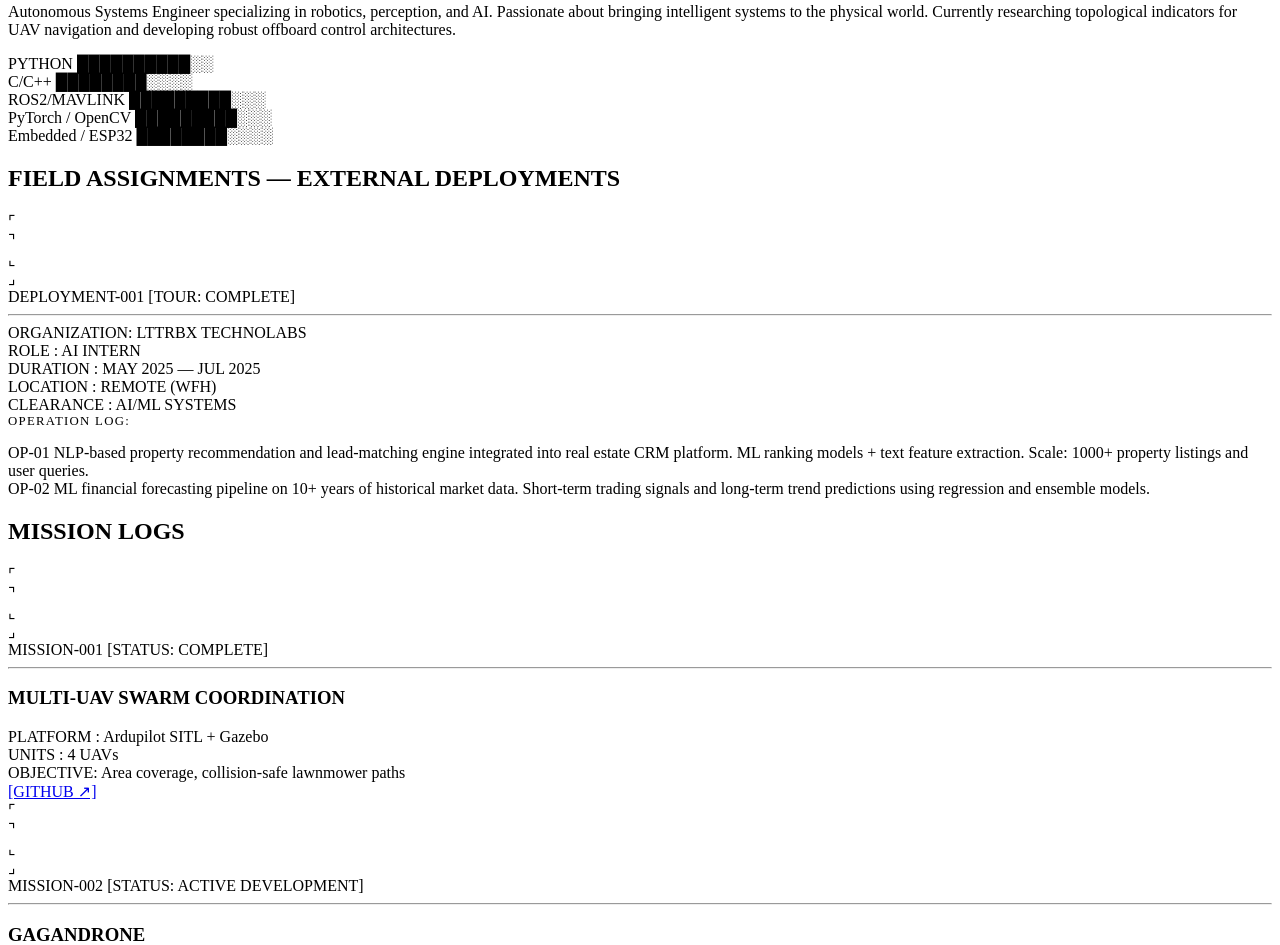
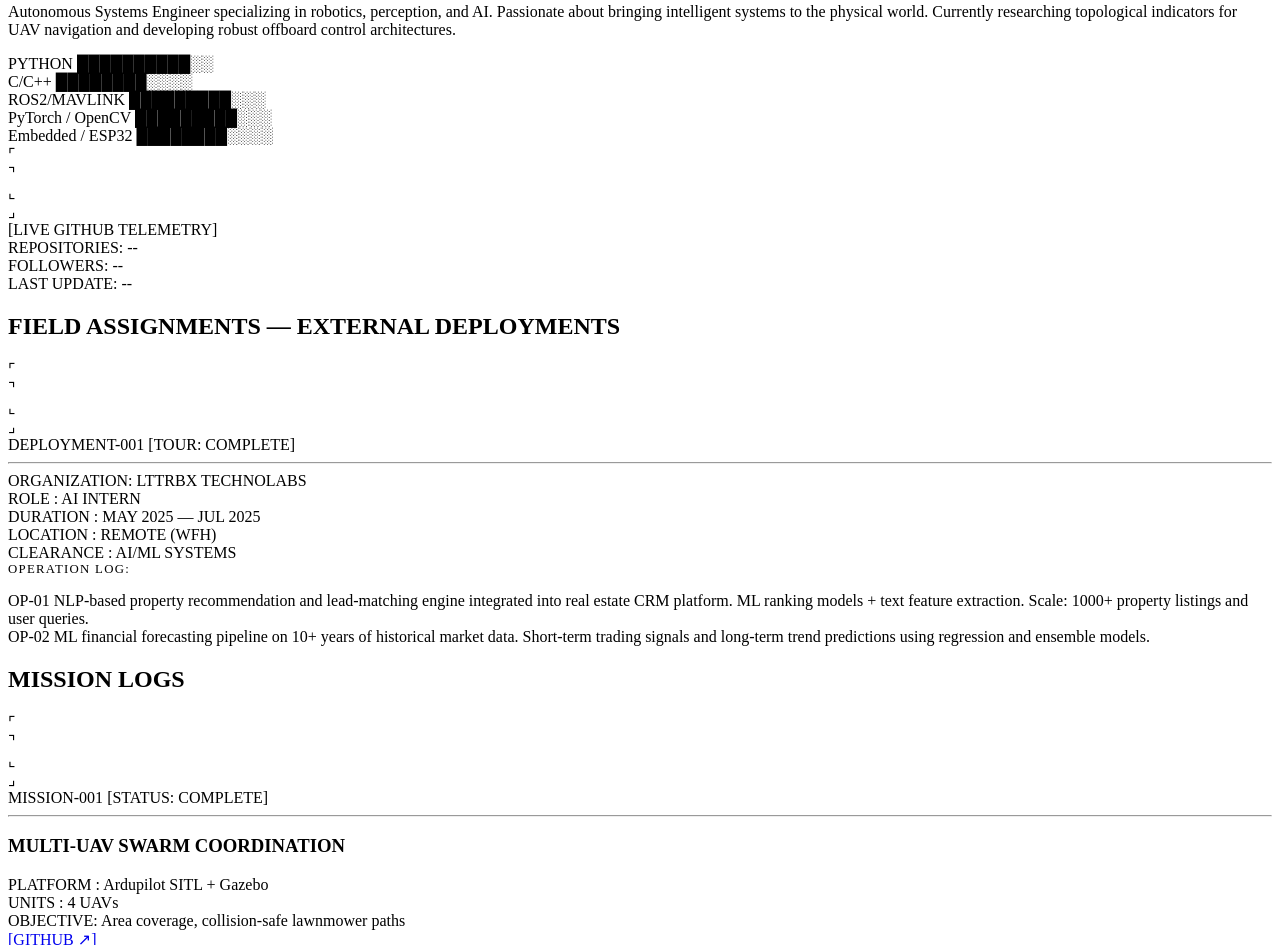
Before and after one commit to KushSaraf/Kush_Protfolio, a website built with Vite: page index.html in a window 1280 px wide. Shown: the part 1973-2918 px from the top of the page. Built offline with nearby package versions, Linux system fonts and the light colour scheme; no server answers.

Commit message:
Restore missing GitHub telemetry panel

```diff
--- a/index.html
+++ b/index.html
@@ -13,7 +13,7 @@
     href="https://fonts.googleapis.com/css2?family=JetBrains+Mono:wght@400;700&family=Orbitron:wght@400;500;700;900&display=swap"
     rel="stylesheet">
 
-  <link rel="stylesheet" href="./style.css?v=2.3">
+  <link rel="stylesheet" href="./style.css?v=2.4">
 </head>
 
 <body>
@@ -169,6 +169,21 @@
             <div class="skill-bar"><span class="skill-label">Embedded / ESP32</span> <span
                 class="skill-meter">████████░░░░</span></div>
           </div>
+
+          <!-- GitHub Live Feed -->
+          <div class="github-feed-panel">
+            <div class="panel-corner top-left">⌜</div>
+            <div class="panel-corner top-right">⌝</div>
+            <div class="panel-corner bottom-left">⌞</div>
+            <div class="panel-corner bottom-right">⌟</div>
+            <div class="feed-header">[LIVE GITHUB TELEMETRY]</div>
+            <div class="feed-stats">
+              <div><span class="label">REPOSITORIES:</span> <span class="gh-val" id="gh-repos">--</span></div>
+              <div><span class="label">FOLLOWERS:</span> <span class="gh-val" id="gh-followers">--</span></div>
+              <div><span class="label">LAST UPDATE:</span> <span class="gh-val" id="gh-updated">--</span></div>
+            </div>
+          </div>
+
         </div>
       </div>
     </section>
@@ -593,7 +608,7 @@
     </div>
   </div>
 
-  <script type="module" src="./main.js?v=2.3"></script>
+  <script type="module" src="./main.js?v=2.4"></script>
 </body>
 
 </html>
```
